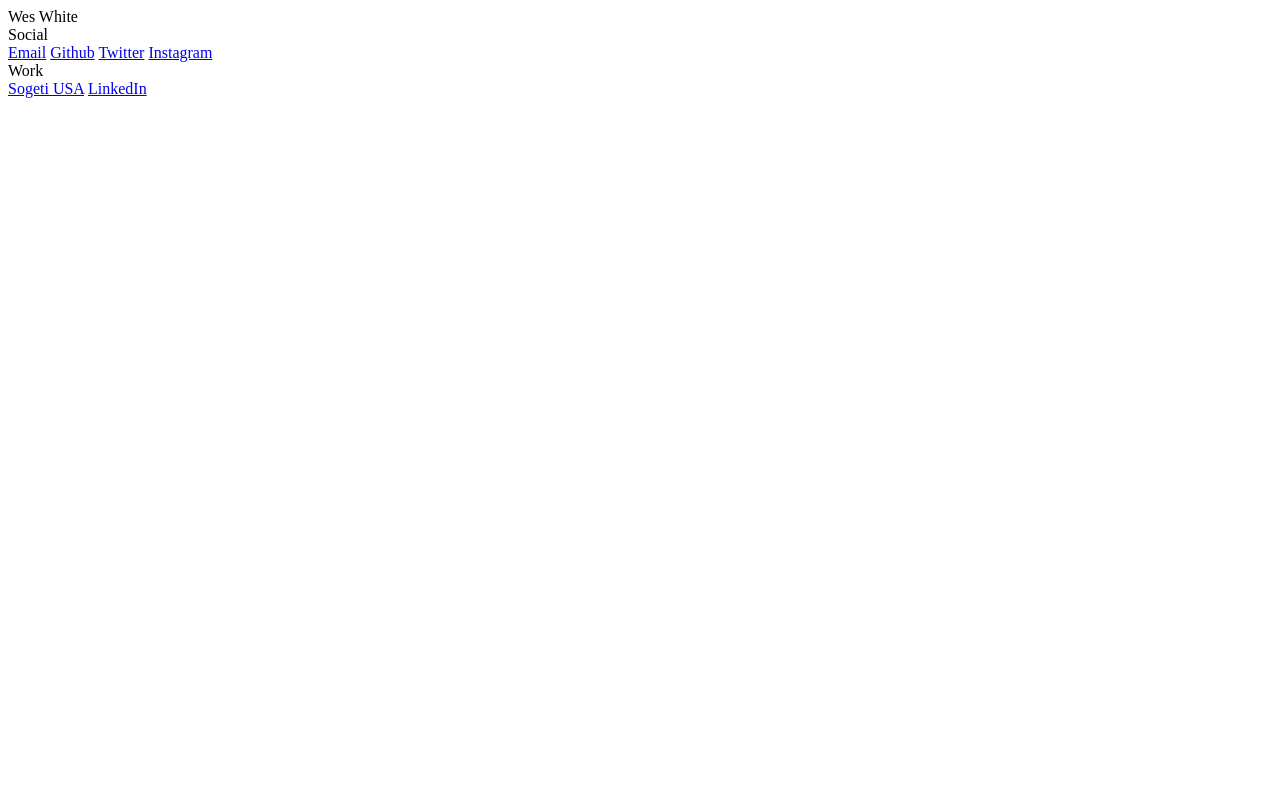
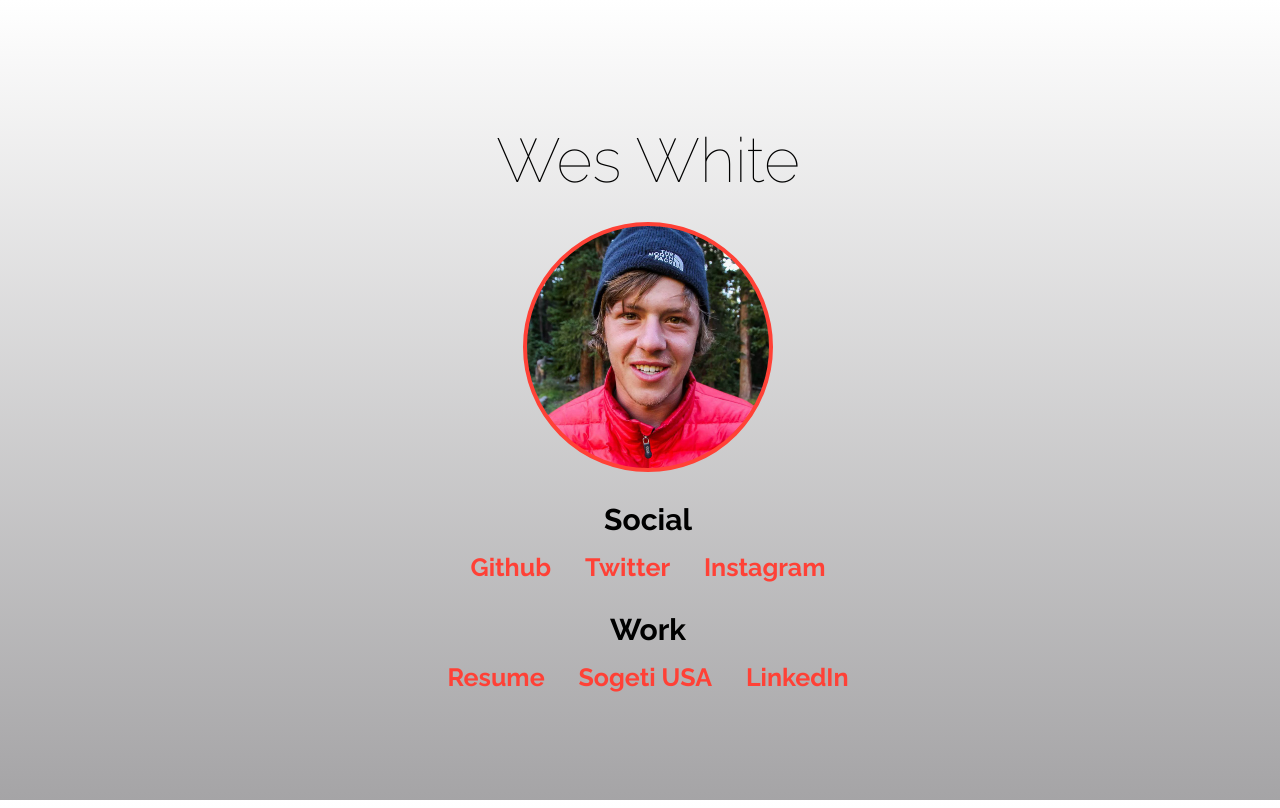
Before and after one commit to weswhite/weswhite.io, a plain HTML site: page src/index.html in a window 1280 px wide. Drawn offline with Linux system fonts and the light colour scheme.

Commit message:
v2.1.1 -css fix

```diff
--- a/src/index.html
+++ b/src/index.html
@@ -8,7 +8,9 @@
     <title>Wes White</title>
     <meta name="keywords" content="white, wes, react, angular, javascript, nodejs, rxjs, " />
     <meta name="robots" content="index, follow" />
-    <link href='http://fonts.googleapis.com/css?family=Raleway:900,700,100' rel='stylesheet' type='text/css'>    <script type="text/javascript" src="https://cdnjs.cloudflare.com/ajax/libs/prefixfree/1.0.7/prefixfree.min.js"></script>
+    <link rel="stylesheet" href="./main.css">
+    <link href='http://fonts.googleapis.com/css?family=Raleway:900,700,100' rel='stylesheet' type='text/css'>
+
     <!--[if lt IE 9]>
     <script src="//cdnjs.cloudflare.com/ajax/libs/html5shiv/3.7/html5shiv.js"></script>
 
@@ -23,13 +25,13 @@
             <a href="https://www.facebook.com/wesleytealwhite" target="_blank" class="my-photo"></a>
             <div class="links">
                 <div class="links-text">Social</div>
-                <a href="mailto:wtealwhite@gmail.com" target="_blank">Email</a>
                 <a href="https://github.com/weswhite" target="_blank">Github</a>
                 <a href="https://twitter.com/westealwhite" target="_blank">Twitter</a>
                 <a href="https://instagram.com/wes_white" target="_blank">Instagram</a>
             </div>
             <div class="links">
                 <div class="links-text">Work</div>
+                <a href="https://us.sogeti.com" target="_blank"> Resume</a>
                 <a href="https://us.sogeti.com" target="_blank"> Sogeti USA</a>
                 <a href="https://www.linkedin.com/pub/wes-white/88/21/987" target="_blank">LinkedIn</a>
             </div>
```
